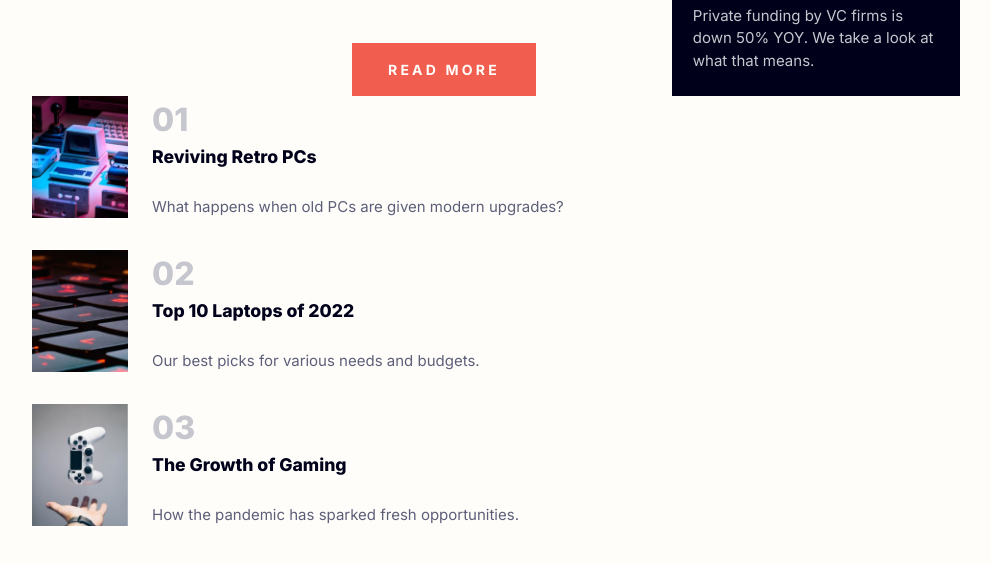
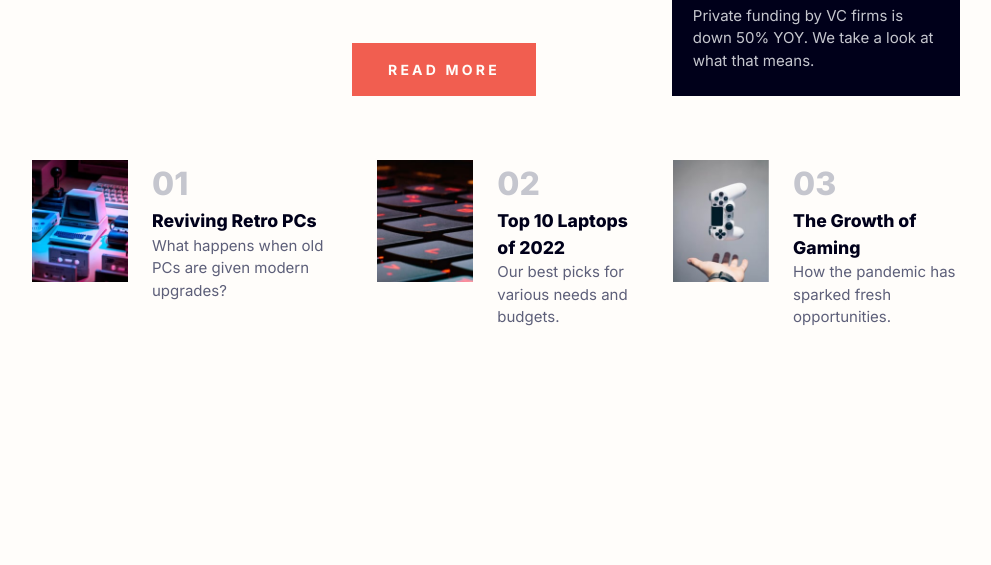
Before and after one commit to xapzx/news-homepage, a plain HTML site: page index.html in a window 1280 px wide. Shown: the part 701-1266 px from the top of the page, without its empty margins (144-1135 px from the left). After the commit the page ends 1110 px from the top, so only its background shows below. Drawn offline with Linux system fonts and the light colour scheme.

Commit message:
Changed top section to flex-direction: row for desktop. Added screenshot of finished project

```diff
--- a/style.css
+++ b/style.css
@@ -192,7 +192,7 @@ header {
 
 .article-item {
     display: grid;
-    grid-template-rows: auto 1fr auto;
+    grid-template-rows: auto auto 1fr;
     grid-template-columns: auto 1fr;
 }
 
@@ -213,3 +213,11 @@ header {
     font-size: 1.1rem;
     font-weight: var(--fw-extrabold);
 }
+
+@media (min-width: 1000px) {
+    .top-articles {
+        margin-top: 4rem;
+        flex-direction: row;
+
+    }
+}
```
Also changed, not shown: screenshot/screenshot.png (added).
